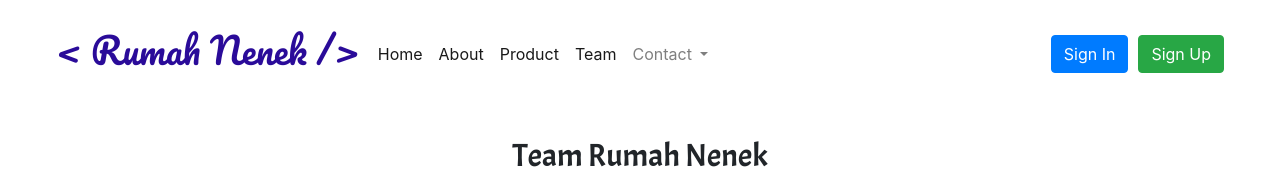
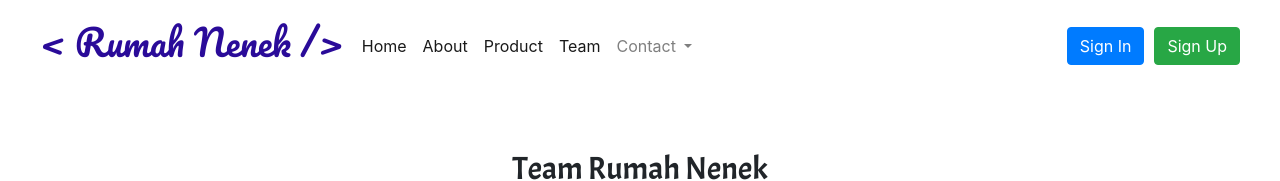
Before and after one commit to Yonkou2020/Ptnginapsantuy, a plain HTML site: page team.html in a window 1280 px wide. Shown: the top 181 px of the page. Drawn offline with nearby package versions, Linux system fonts and the light colour scheme; a script that the page names is missing.

Commit message:
add fixed header in page team

```diff
--- a/team.css
+++ b/team.css
@@ -25,7 +25,11 @@ a {
     color: white;
 }
 #navbar {
-    margin: 20px 40px 0 40px;
+    padding: 20px 40px 0 40px;
+    position: fixed;
+    width: 100%;
+    z-index: 10;
+    background-color: white;
 }
 #sign {
     margin-right: 10px;
@@ -198,7 +202,7 @@ footer {
     justify-content: center;
     align-items: center;
     flex-direction: column;
-    padding: 50px 0;
+    padding: 150px 0 100px 0;
 }
 .text-section-2 {
     display: flex;
```
